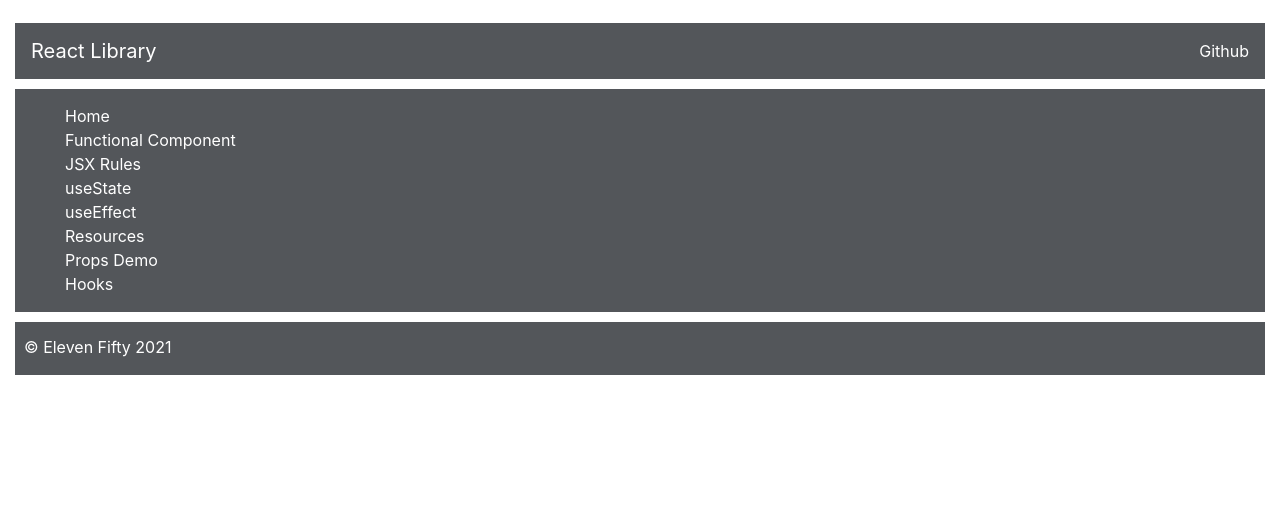
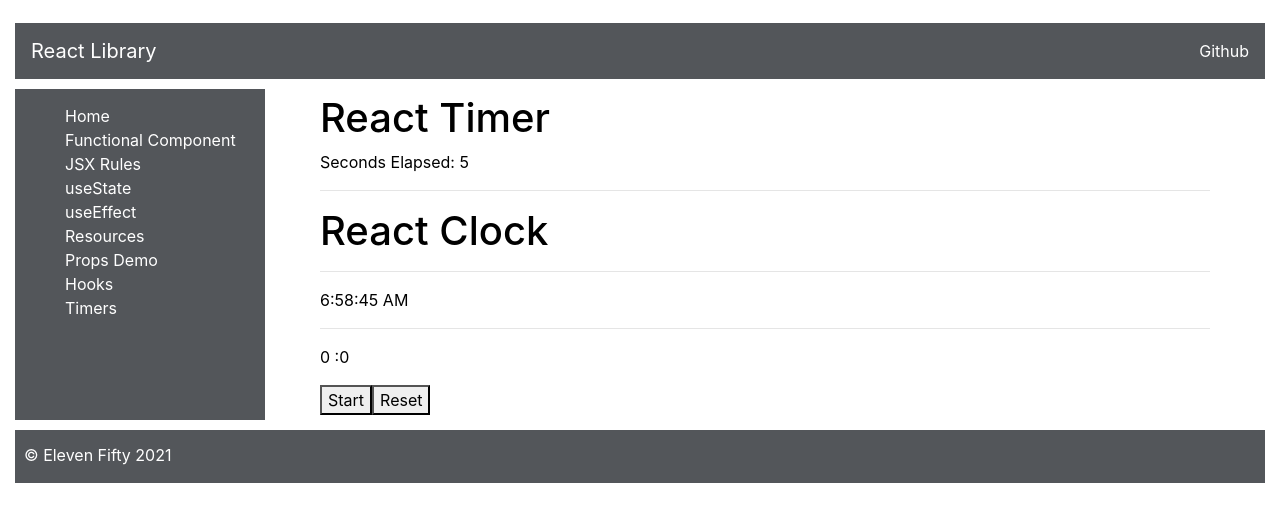
Before and after one commit to masonobledev/reactfundamentalsmodules, a React (Create React App) app: page /timer in a window 1280 px wide. Shown: the top 522 px of the page. Built offline with nearby package versions, Linux system fonts and the light colour scheme.

Commit message:
2/5 afternoon

```diff
--- /dev/null
+++ b/src/components/apps/timer-apps/ClockApp.js
@@ -0,0 +1,29 @@
+import React, { useState, useEffect } from 'react';
+
+const getTimeString = () => {
+    const date = new Date(Date.now()).toLocaleTimeString();
+    return date;
+}
+
+const ClockApp = () => {
+    const [time, setTime] = useState(getTimeString());
+
+    useEffect(() => {
+        const interval = setInterval(() => {
+            let date = getTimeString();
+            setTime(date);
+        }, 1000);
+
+        return () => clearInterval(interval);
+    }, []);
+
+    return (
+        <div>
+            <h1 className="section-title">React Clock </h1>
+            <hr className="explanation" />
+            <p>{time}</p>
+        </div>
+    );
+};
+
+export default ClockApp;
--- /dev/null
+++ b/src/components/apps/timer-apps/StopWatchApp.js
@@ -0,0 +1,67 @@
+import React, { useState, useEffect, useRef } from 'react';
+
+const StopWatchApp = () => {
+    const startTimeRef = useRef(0);
+    const [isRunning, setIsRunning] = useState(false);
+    const [time, setTime] = useState(0);
+    const [laps, setLaps] = useState([]);
+
+    useEffect(() => {
+        if (isRunning) {
+            const interval = setInterval(update, 10);
+            return () => { clearInterval(interval) }
+        }
+    })
+
+    const update = () => {
+        const delta = Date.now() - startTimeRef.current;
+        setTime(time + delta);
+        startTimeRef.current = Date.now()
+    }
+
+    const start = () => {
+        setIsRunning(true);
+        startTimeRef.current = Date.now()
+    }
+
+    const stop = () => {
+        setIsRunning(false);
+    }
+
+    const lap = () => {
+        setLaps([...laps, time]);
+    }
+
+    const reset = () => {
+        setTime(0);
+        setLaps([]);
+    }
+
+    return (
+        <div>
+            <p>
+                { Math.floor((time / 1000) / 60).toString() } :
+                { Math.floor((time / 1000) % 60).toString() }
+            </p>
+            {
+                isRunning ? <button onClick={ stop }>Stop</button>
+                : <button onClick={ start }>Start</button>
+            }
+            {
+                isRunning ? <button onClick={ lap }>Lap</button>
+                : <button onClick={ reset }>Reset</button>
+            }
+            { laps.map(time => {
+                return (
+                    <p>
+                        { Math.floor((time / 1000) / 60).toString()} :
+                        { Math.floor((time / 1000) % 60).toString()}
+                    </p>
+                )
+            })
+            }
+        </div>
+    );
+}
+
+export default StopWatchApp;
--- /dev/null
+++ b/src/components/apps/timer-apps/TimePiecesApp.js
@@ -0,0 +1,20 @@
+import React from 'react';
+import TimerApp from './TimerApp';
+import ClockApp from './ClockApp';
+import StopWatchApp from './StopWatchApp';
+
+const TimePiecesApp = () => {
+    return(
+        <div className="main">
+            <div className="mainDiv">
+                <TimerApp />
+                <hr />
+                <ClockApp />
+                <hr />
+                <StopWatchApp />
+            </div>
+        </div>
+    )
+}
+
+export default TimePiecesApp;
--- /dev/null
+++ b/src/components/apps/timer-apps/TimerApp.js
@@ -0,0 +1,20 @@
+import React, { useState, useEffect } from 'react';
+
+const TimerApp = () => {
+    const [secondsElapsed, setSecondsElapsed] = useState(0);
+        useEffect(() => {
+            let interval = setInterval(() => tick(), 1000);
+            console.log(interval);
+            return () => clearInterval(interval);
+        });
+
+        const tick = () => setSecondsElapsed(secondsElapsed + 1);
+        return (
+            <div>
+                <h1 className="section-title">React Timer</h1>
+                <div>Seconds Elapsed: {secondsElapsed}</div>
+            </div>
+        );
+};
+
+export default TimerApp;
--- a/src/components/concepts/Hooks.js
+++ b/src/components/concepts/Hooks.js
@@ -24,48 +24,47 @@
     );
 };
 
-// const Hooks2 = () => {
-//     const [results, queryNum, setQueryNum] = useNumHook('');
-//     const [clicks, setClicks] = useClicks(0);
+const Hooks2 = () => {
+    const [results, queryNum, setQueryNum] = useNumHook('');
+    const [clicks, setClicks] = useClicks(0);
 
-//     return(
-//         <div className="main">
-//             <div className="mainDiv">
-//                 <h3>Enter a number below to see a number fact.</h3>
-//                 <input value={queryNum} onChange={e => setQueryNum(e.target.value)} placeholder="enter a number" />
-//                 {results ? <h2>{results}</h2> : <div></div>}
-//                 <button onClick={() => setClicks(clicks + 1)}>Click to update document title</button>
-//             </div>
-//         </div>
-//     );
-// ;}
+    return(
+        <div className="main">
+            <div className="mainDiv">
+                <h3>Enter a number below to see a number fact.</h3>
+                <input value={queryNum} onChange={e => setQueryNum(e.target.value)} placeholder="enter a number" />
+                {results ? <h2>{results}</h2> : <div></div>}
+                <button onClick={() => setClicks(clicks + 1)}>Click to update document title</button>
+             </div>
+         </div>
+    );
+};
 
-// const useNumHook = (num) => {
-//     const [queryNum, setQueryNum] = useState(num);
-//     const [results, setResults] = useState('');
+const useNumHook = (num) => {
+    const [queryNum, setQueryNum] = useState(num);
+    const [results, setResults] = useState('');
 
-//     useEffect(() => {
-//         if (queryNum !== ''){
-//             fetch(`http://numbersapi.com/${queryNum}`)
-//             .then(res => res.text())
-//             .then(json => {
-//                 setResults(json);
-//                 console.log(json);
-//             });
-//         };
-//     }, [queryNum]);
+    useEffect(() => {
+        if (queryNum !== ''){
+            fetch(`http://numbersapi.com/${queryNum}`)
+            .then(res => res.text())
+            .then(json => {
+                setResults(json);
+                console.log(json)
+            });
+        };
+    }, [queryNum]);
 
-//     return [results, queryNum, setQueryNum];
+    return [results, queryNum, setQueryNum];
+};
 
+    const useClicks = (initCount) => {
+        const [clicks, setClicks] = useState(initCount);
 
+        useEffect(() => {
+            document.title = `You have clicked ${clicks} times`;
+        }, [clicks])
+        return [clicks, setClicks]
+    }
 
-    // const useClicks = (initCount) => {
-    //     const [clicks, setClicks] = useState(initCount);
-
-    //     useEffect(() => {
-    //         document.title = `You have clicked ${clicks} times`;
-    //     }, [clicks])
-    //     return [clicks, setClicks]
-    // }
-
-export default Hooks;
+export default Hooks2;
--- a/src/components/site/Sidebar.js
+++ b/src/components/site/Sidebar.js
@@ -14,6 +14,7 @@
 import Effects from '../concepts/Effects';
 import PropsDemo from '../concepts/PropsDemo';
 import Hooks from '../concepts/Hooks';
+import TimePiecesApp from '../apps/timer-apps/TimePiecesApp';
 
 const Sidebar = () => {
     return (
@@ -28,6 +29,7 @@
                     <li><Link to="/resources">Resources</Link></li>
                     <li><Link to="/propsdemo">Props Demo</Link></li>
                     <li><Link to="/hooks">Hooks</Link></li>
+                    <li><Link to="/timer">Timers</Link></li>
                 </ul>
             </div>
             <div className="sidebar-route">
@@ -41,6 +43,7 @@
                     <Route exact path="/effects"><Effects /></Route>
                     <Route exact path="/propsdemo"><PropsDemo /></Route>
                     <Route exact path="/hooks"><Hooks /></Route>
+                    <Route exact path="/timer"><TimePiecesApp /></Route>
                 </Switch>
             </div>
         </div>
```
Also changed, not shown: 1 other file (tests, documents, lock files or other folders).
